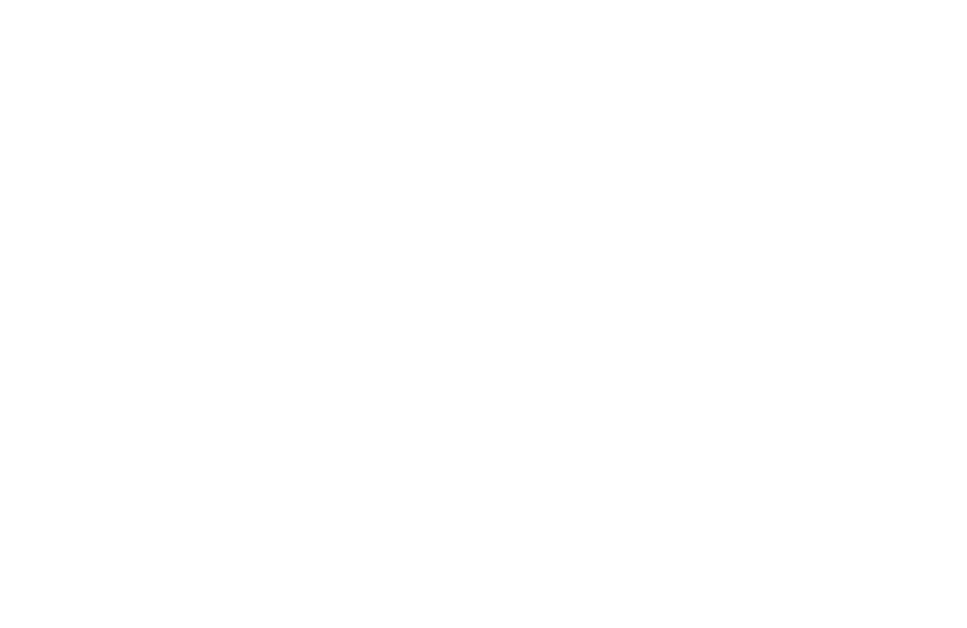
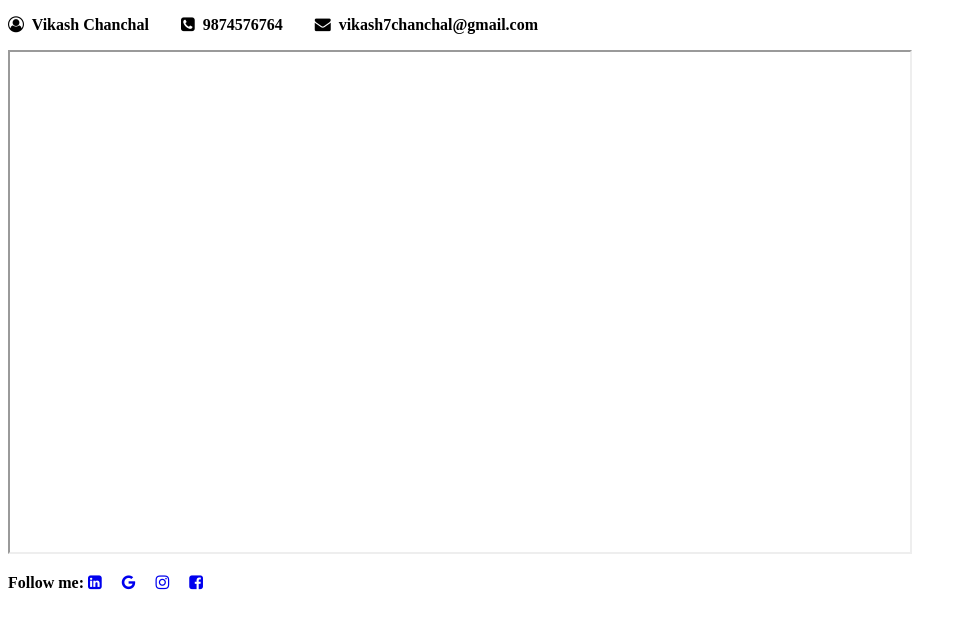
Before and after one commit to vkcGH4/MyProfile, a plain HTML site: page index.html in a window 1280 px wide. Shown: the whole page, without its empty margins (0-967 px from the left). Drawn offline with Linux system fonts and the light colour scheme.

Commit message:
Update index.html

```diff
--- a/index.html
+++ b/index.html
@@ -2,10 +2,25 @@
  <html>
 <head>
     <title> My Profile</title>
+    <link rel="stylesheet" href="https://cdnjs.cloudflare.com/ajax/libs/font-awesome/4.7.0/css/font-awesome.min.css">
 </head>
 <body>
+    <strong>
     <header>
+        <p><i class="fa fa-user-circle-o" aria-hidden="true"></i>&nbsp; Vikash Chanchal &nbsp;&nbsp;&nbsp;&nbsp;&nbsp;&nbsp;
+            <i class="fa fa-phone-square" aria-hidden="true"></i>&nbsp; 9874576764 &nbsp;&nbsp;&nbsp;&nbsp;&nbsp;&nbsp;
+            <i class="fa fa-envelope" aria-hidden="true"></i>&nbsp; vikash7chanchal@gmail.com  </p>
+            <iframe height="500px" width="900px"></iframe>
 
     </header>
+    <footer>
+        <p>Follow me:
+            <a href="https://www.linkedin.com/login" target="_blank"><i class="fa fa-linkedin-square" aria-hidden="true"></i></a>&nbsp;&nbsp;&nbsp;&nbsp;
+            <a href="https://www.google.com/" target="_blank"><i class="fa fa-google" aria-hidden="true"></i></a>&nbsp;&nbsp;&nbsp;&nbsp;
+            <a href="https://www.instagram.com/" target="_blank"><i class="fa fa-instagram" aria-hidden="true"></i></a>&nbsp;&nbsp;&nbsp;&nbsp;
+            <a href="https://www.facebook.com/" target="_blank"><i class="fa fa-facebook-square" aria-hidden="true"></i></a>
+        </p>
+    </footer>
+</strong>
 </body>
  </html>
```
